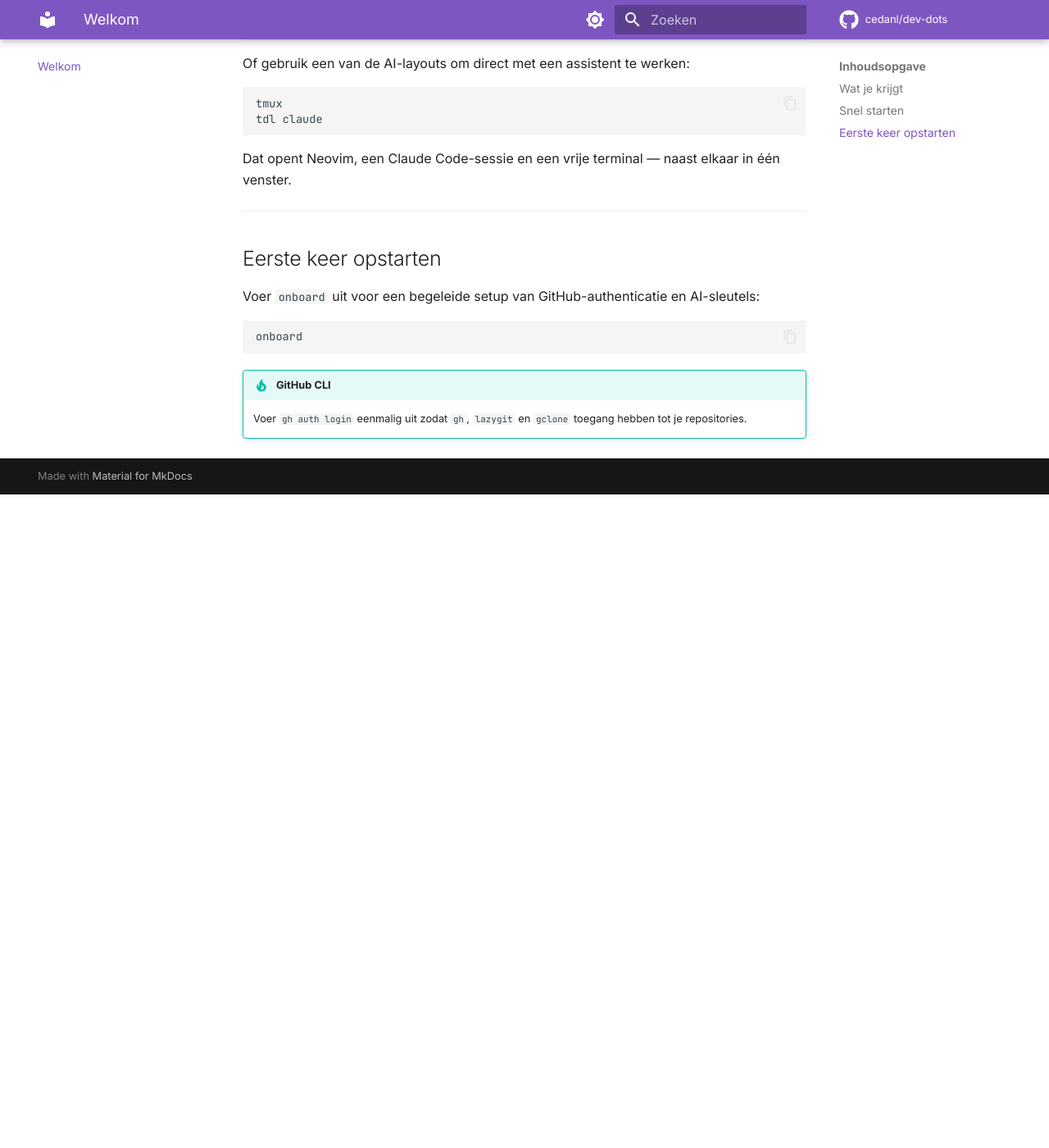
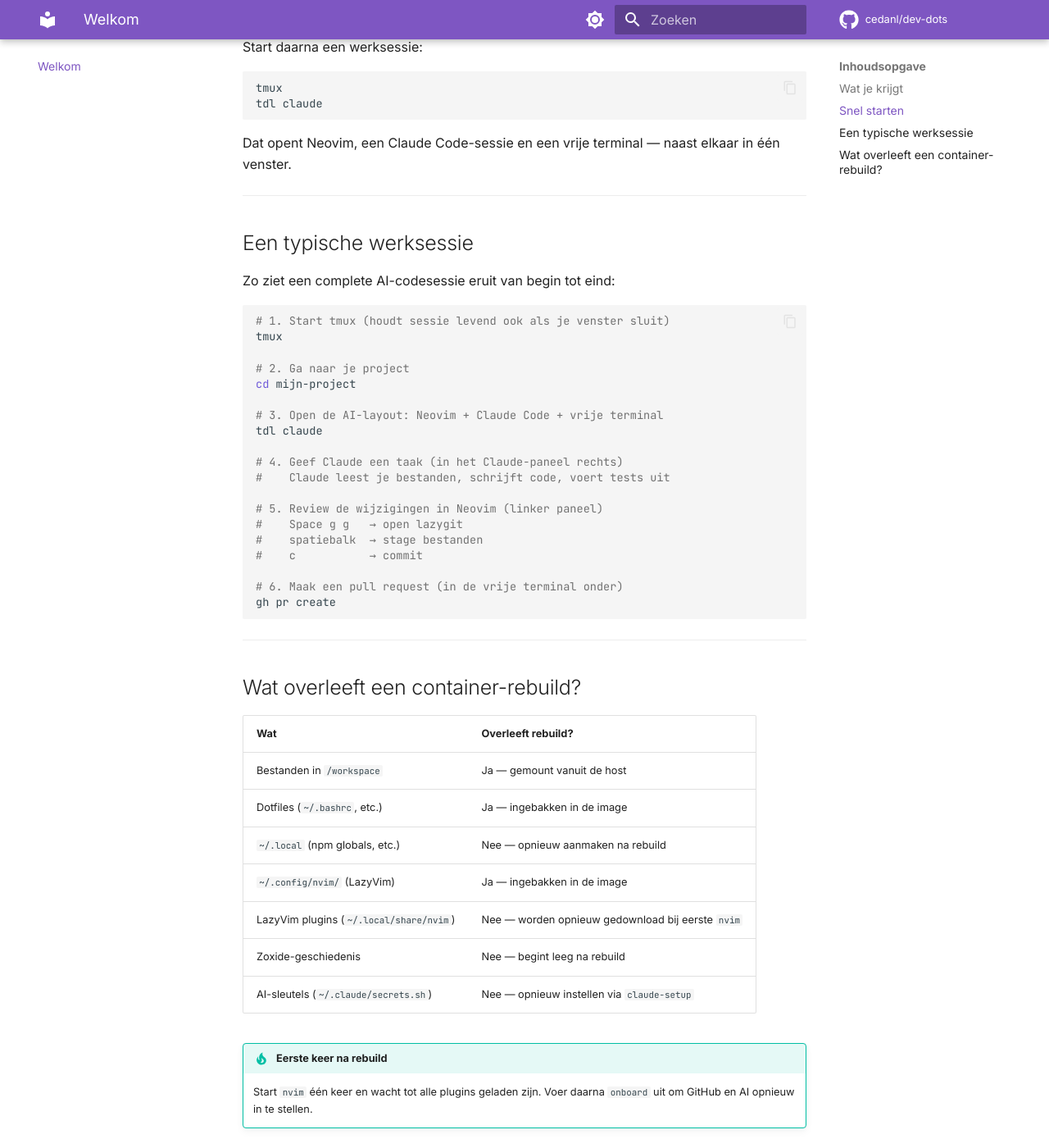
Before and after one commit to cedanl/dev-dots, an MkDocs documentation site: the page built from docs/index.md, in a window 1280 px wide and 1400 px high, scrolled down 1469 px. Shown: the whole window at 82% size. Built offline with MkDocs 1.6.1 and Material for MkDocs 9.7.7, drawn with Linux system fonts in a browser that asks for light colours; comment, search, counter and statistics services are not loaded; before the commit the page ends 2072 px from its top, so only the background shows below that; some of the changed text lies outside the part shown.

Commit message:
docs: verbeter handboek na review + verwijder niet-geïnstalleerde tools
Inhoudelijke verbeteringen:
- editor.md: modal editing basis (i/Esc/:wq), eerste-run waarschuwing, link ThePrimeagen
- navigatie.md: klembord/OSC-52 uitleg, tmux als persistent proces
- index.md: end-to-end werksessie voorbeeld, container lifecycle tabel
- shell.md: concreet zoxide voorbeeld met pad-diepte, starship ✘ symbool toegevoegd

Opschonen:
- tools.md: onefetch, tokei, media-conversie en schijfhulpmiddelen verwijderd (niet geïnstalleerd)
- bash/functions: onefetch en tokei aanroepen uit gclone verwijderd

````diff
--- a/docs/index.md
+++ b/docs/index.md
@@ -32,14 +32,13 @@ Dit is geen grab-bag van willekeurige tools. Het is één consistent systeem, on
 
 Open de repository in VS Code en kies **Dev Containers: Reopen in Container**. Na de post-create setup ben je klaar.
 
-Start een werksessie met tmux en open meteen je editor:
+Voer `onboard` uit voor een begeleide setup van GitHub-authenticatie en AI-sleutels:
 
 ```bash
-tmux
-nvim .
+onboard
 ```
 
-Of gebruik een van de AI-layouts om direct met een assistent te werken:
+Start daarna een werksessie:
 
 ```bash
 tmux
@@ -50,13 +49,45 @@ Dat opent Neovim, een Claude Code-sessie en een vrije terminal — naast elkaar
 
 ---
 
-## Eerste keer opstarten
+## Een typische werksessie
 
-Voer `onboard` uit voor een begeleide setup van GitHub-authenticatie en AI-sleutels:
+Zo ziet een complete AI-codesessie eruit van begin tot eind:
 
 ```bash
-onboard
+# 1. Start tmux (houdt sessie levend ook als je venster sluit)
+tmux
+
+# 2. Ga naar je project
+cd mijn-project
+
+# 3. Open de AI-layout: Neovim + Claude Code + vrije terminal
+tdl claude
+
+# 4. Geef Claude een taak (in het Claude-paneel rechts)
+#    Claude leest je bestanden, schrijft code, voert tests uit
+
+# 5. Review de wijzigingen in Neovim (linker paneel)
+#    Space g g   → open lazygit
+#    spatiebalk  → stage bestanden
+#    c           → commit
+
+# 6. Maak een pull request (in de vrije terminal onder)
+gh pr create
 ```
 
-!!! tip "GitHub CLI"
-    Voer `gh auth login` eenmalig uit zodat `gh`, `lazygit` en `gclone` toegang hebben tot je repositories.
+---
+
+## Wat overleeft een container-rebuild?
+
+| Wat | Overleeft rebuild? |
+|---|---|
+| Bestanden in `/workspace` | Ja — gemount vanuit de host |
+| Dotfiles (`~/.bashrc`, etc.) | Ja — ingebakken in de image |
+| `~/.local` (npm globals, etc.) | Nee — opnieuw aanmaken na rebuild |
+| `~/.config/nvim/` (LazyVim) | Ja — ingebakken in de image |
+| LazyVim plugins (`~/.local/share/nvim`) | Nee — worden opnieuw gedownload bij eerste `nvim` |
+| Zoxide-geschiedenis | Nee — begint leeg na rebuild |
+| AI-sleutels (`~/.claude/secrets.sh`) | Nee — opnieuw instellen via `claude-setup` |
+
+!!! tip "Eerste keer na rebuild"
+    Start `nvim` één keer en wacht tot alle plugins geladen zijn. Voer daarna `onboard` uit om GitHub en AI opnieuw in te stellen.
````
Also changed, not shown: docs/editor.md (+34 -3 lines), docs/navigatie.md (+21 -8 lines), docs/shell.md (+23 -16 lines), docs/tools.md (+4 -33 lines), 1 other file.
